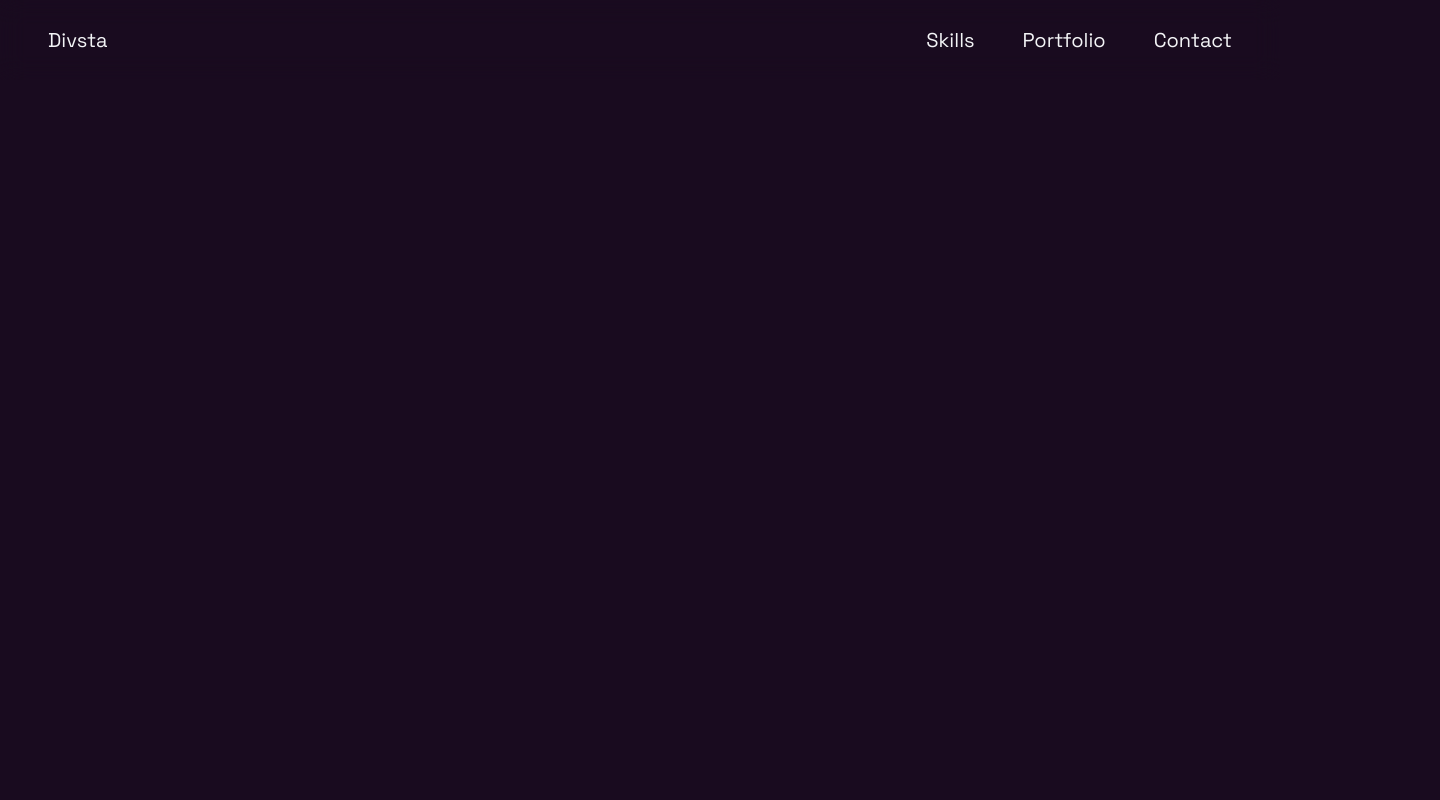
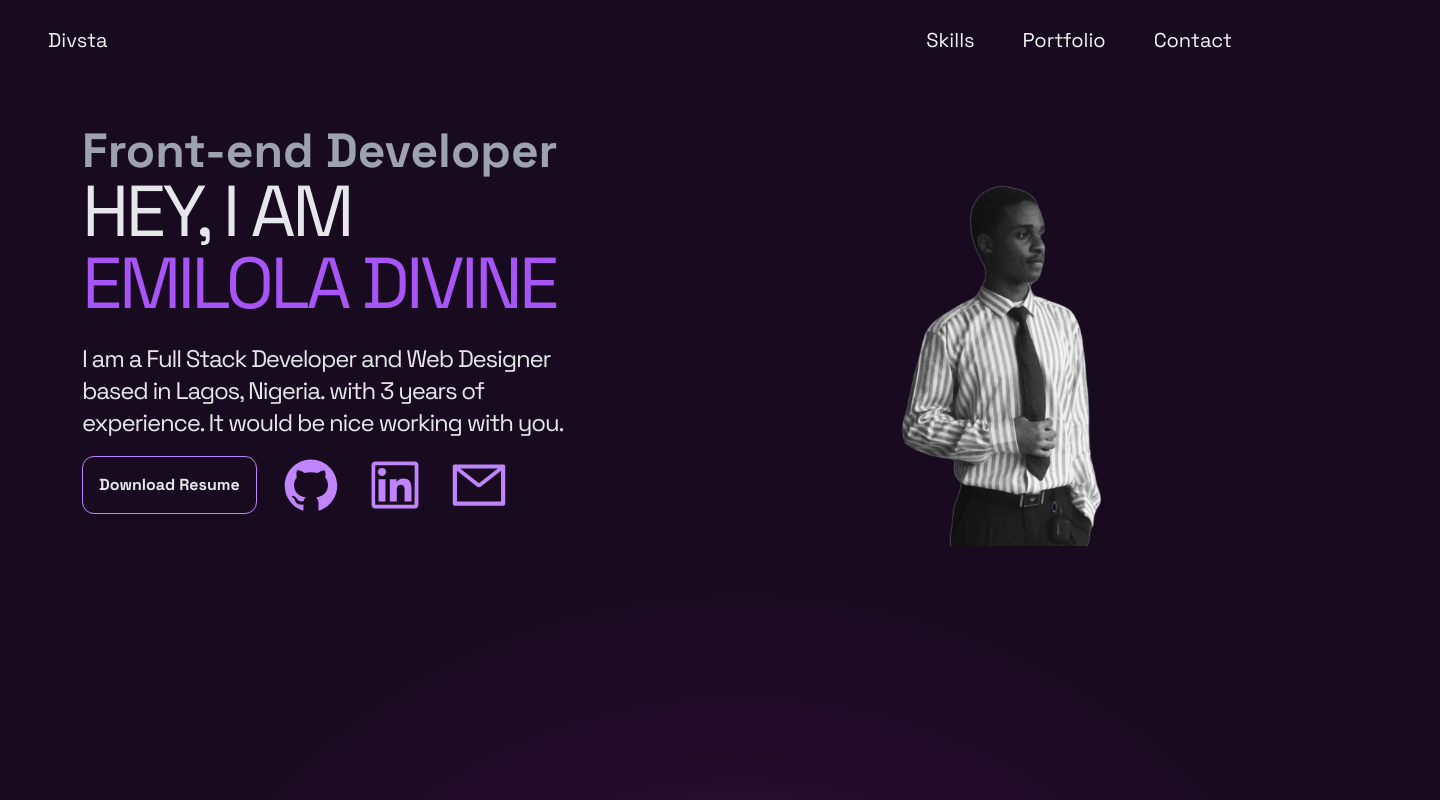
Before and after one commit to divinesta/react-portfolio, a React (Vite) app: page / in a window 1280 px wide. Shown: the top 800 px of the page, 1440 px wide, since content can reach past the window. Built offline with nearby package versions, Linux system fonts and the light colour scheme.

Commit message:
building the hero section

```diff
--- a/package.json
+++ b/package.json
@@ -14,7 +14,8 @@
     "react": "^18.2.0",
     "react-dom": "^18.2.0",
     "react-icons": "^5.2.1",
-    "react-scroll": "^1.9.0"
+    "react-scroll": "^1.9.0",
+    "react-type-animation": "^3.2.0"
   },
   "devDependencies": {
     "@types/react": "^18.2.66",
--- a/src/App.jsx
+++ b/src/App.jsx
@@ -1,10 +1,12 @@
 import React from "react";
 import NavBar from "./components/NavBar";
+import Hero from "./components/Hero";
 
 const App = () => {
    return (
       <div>
          <NavBar />
+         <Hero/>
       </div>
    )
 };
--- /dev/null
+++ b/src/components/Hero.jsx
@@ -0,0 +1,117 @@
+import React from "react";
+import picture from "../assets/IMG_0301.png"
+import { TypeAnimation } from "react-type-animation";
+import ShinyEffect from "./ShinyEffect";
+import {
+   AiOutlineArrowDown,
+   AiOutlineArrowRight,
+   AiOutlineArrowUp,
+   AiOutlineGithub,
+   AiOutlineLinkedin,
+   AiOutlineMail,
+} from "react-icons/ai";
+import {
+   DiHtml5,
+   DiCss3,
+   DiJavascript,
+   DiReact,
+   DiBootstrap,
+   DiGit,
+   DiWordpress,
+} from "react-icons/di";
+import { RiTailwindCssFill } from "react-icons/ri";
+import { BiLogoTypescript } from "react-icons/bi";
+import { motion } from "framer-motion";
+
+const Hero = () => {
+   return (
+      <div className="mt-24 max-w-[1200px] mx-auto relative">
+         <div className="grid md:grid-cols-2 place-items-center gap-8">
+            <motion.div
+               initial={{ opacity: 0, y: -50 }}
+               whileInView={{ opacity: 1, y: 0 }}
+               viewport={{ once: true }}
+               transition={{ duration: 1 }}
+            >
+               <TypeAnimation
+                  sequence={["Front-end Developer", 1000]}
+                  speed={50}
+                  repeat={Infinity}
+                  className="font-bold text-gray-400 text-xl md:text-5xl italic- mb-6"
+               />
+
+               <motion.p
+                  initial={{ opacity: 0 }}
+                  whileInView={{ opacity: 1 }}
+                  viewport={{ once: true }}
+                  transition={{ duration: 1, delay: 0.5 }}
+                  className="text-gray-200 md:text-7xl text-5xl tracking-tighter mb-6"
+               >
+                  HEY, I AM <br />
+                  <span className="text-purple-500">EMILOLA DIVINE</span>
+               </motion.p>
+
+               <motion.p
+                  initial={{ opacity: 0 }}
+                  whileInView={{ opacity: 1 }}
+                  viewport={{ once: true }}
+                  transition={{ duration: 1, delay: 1 }}
+                  className="text-gray-200 max-w-[300px] md:max-w-[500px] md:text-2xl text-lg mb-4"
+               >
+                  I am a Full Stack Developer and Web Designer based in Lagos,
+                  Nigeria. with 3 years of experience. It would be nice working
+                  with you.
+               </motion.p>
+
+               <motion.div
+                  initial={{ opacity: 0, y: 50 }}
+                  whileInView={{ opacity: 1, y: 0 }}
+                  viewport={{ once: true }}
+                  transition={{ duration: 1, delay: 1.5 }}
+                  className="flex f;ex-row items-center gap-6 my-4 md:mb-0"
+               >
+                  <motion.button
+                     whileHover={{
+                        scale: 1.05,
+                        boxShadow: "0px 0px 8px rgba(0, 0, 0, 0.3)",
+                     }}
+                     className="z-10 cursor-pointer font-bold text-gray-200 md:w-auto p-4 border border-purple-400 rounded-xl"
+                  >
+                     Download Resume
+                  </motion.button>
+
+                  <div className="flex gap-6 flex-row text-4xlv md:text-6xl text-purple-400 z-20">
+                     <motion.a whileHover={{ scale: 1.2 }} href="#">
+                        <AiOutlineGithub />
+                     </motion.a>
+
+                     <motion.a whileHover={{ scale: 1.2 }} href="#">
+                        <AiOutlineLinkedin />
+                     </motion.a>
+
+                     <motion.a whileHover={{ scale: 1.2 }} href="#">
+                        <AiOutlineMail />
+                     </motion.a>
+                  </div>
+               </motion.div>
+            </motion.div>
+
+            <motion.img
+            src={picture}
+            className="w-[300px] md:w-[450px]"
+            initial={{ opacity: 0, scale: 0.8 }}
+            whileInView={{ opacity: 1, scale: 1}}
+            viewport={{ once: true }}
+            transition={{ duration: 1, delay: 1.5 }}
+            />
+         </div>
+
+            <div className="absolute insert-0 hidden md:block">
+               <ShinyEffect left={0} top={0} size={1400}/>
+            </div>
+
+      </div>
+   );
+};
+
+export default Hero;
```
Also changed, not shown: src/assets/IMG_0301.png (added), 1 other file (tests, documents, lock files or other folders).
